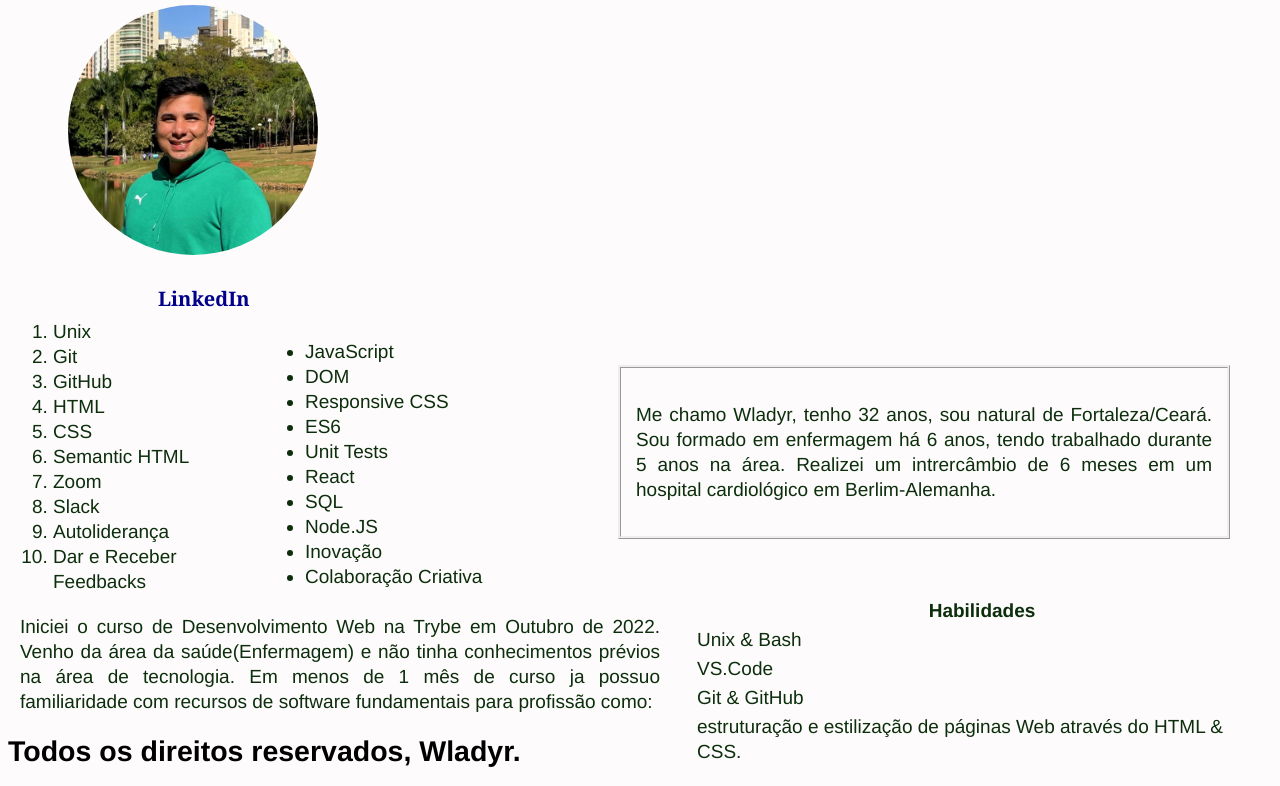
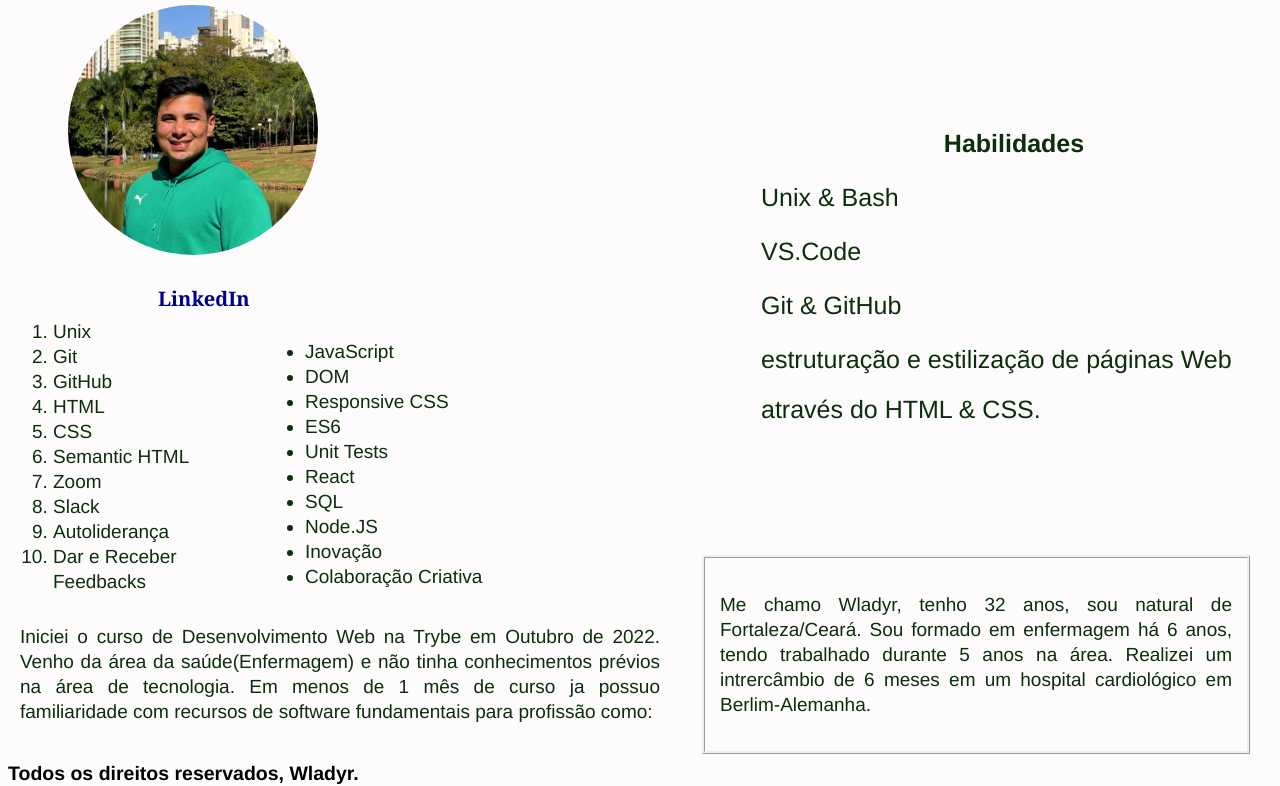
Before and after one commit to wladyrjusta/wladyrJusta.github.io, a website: page index.html in a window 1280 px wide. Shown: the part 85-871 px from the top of the page. Drawn offline with Linux system fonts and the light colour scheme.

Commit message:
ultimos ajustes. tabela.

```diff
--- a/index.html
+++ b/index.html
@@ -43,9 +43,11 @@
         <li>Colaboração Criativa</li>
     </ul>
   </main>
-  <article id="artigo" class="lado-direito">
+  <article id="artigo" class="lado-esquerdo">
     <p>Iniciei o curso de Desenvolvimento Web na Trybe em Outubro de 2022. Venho da área da saúde(Enfermagem) e não tinha conhecimentos prévios na área de tecnologia. Em menos de 1 mês de curso ja possuo familiaridade com recursos de software fundamentais para profissão como:</p></article>
-    <table id="tabela">
+  </article>
+
+  <table id="tabela">
       <tr>
         <th>Habilidades</th>
       </tr>
@@ -61,12 +63,13 @@
       <tr>
         <td>estruturação e estilização de páginas Web através do HTML & CSS.</td>
       </tr>
-    </table>
+  </table>
 
-  <aside id="lateral" class="lado-esquerdo">
+  <aside id="lateral" class="lado-direito">
       <p>Me chamo Wladyr, tenho 32 anos, sou natural de Fortaleza/Ceará. Sou formado em enfermagem há 6 anos, tendo trabalhado durante 5 anos na área. Realizei um intrercâmbio de 6 meses em um hospital cardiológico em Berlim-Alemanha.
       </p>
   </aside>
+
   <footer id="rodape">
       <h2>Todos os direitos reservados, Wladyr.</h2>
   </footer>
--- a/style.css
+++ b/style.css
@@ -88,37 +88,36 @@ margin-left: 60px;
   font-size: 20px;
   text-align: justify;
   height: 110px;
-    display: block;
   font-size: 19px;
   font-family:'Franklin Gothic Medium', 'Arial Narrow', Arial, sans-serif;
   line-height: 25px;
   color: rgb(12, 46, 12);
  }
 
- .lado-direito {
+ .lado-esquerdo {
+  position: absolute;
+  display: block;
   width: 50%;
   height: 70px;
   position: absolute;
-    margin-top: 05px;
+  top: 690px;
   left: 20px;
-    top: 675px;
  }
 
  #tabela {
   position: absolute;
   display: block;
   right: 10px;
-   top: 680px;
-   width: 45%;
-   font-size: 19px;
+  top: 200px;
+  width: 40%;
+  font-size: 25px;
   font-family:'Franklin Gothic Medium', 'Arial Narrow', Arial, sans-serif;
-   line-height: 25px;
+  line-height: 50px;
   color: rgb(12, 46, 12);
 
  }
 
  #lateral {
-
   font-size: 20px;
   text-align: justify;
   border-style: ridge;
@@ -128,20 +127,22 @@ margin-left: 60px;
   color: rgb(12, 46, 12);
   }
 
- .lado-esquerdo {
-   width: 45%;
+ .lado-direito {
+  width: 40%;
   padding: 15px;
   position:absolute;
-    top: 450px;
-    right: 50px;
+  top: 640px;
+  right: 30px;
+
  }
 
  #rodape {
    position: relative;
    width: 100%;
-   top: 800px;
+   top: 830px;
    font-size: 19px;
    font-family:'Franklin Gothic Medium', 'Arial Narrow', Arial, sans-serif;
    line-height: 25px;
    color: black;
+   font-size: 13px;
  }
```
Lines whose indentation alone changed are shown as unchanged.
